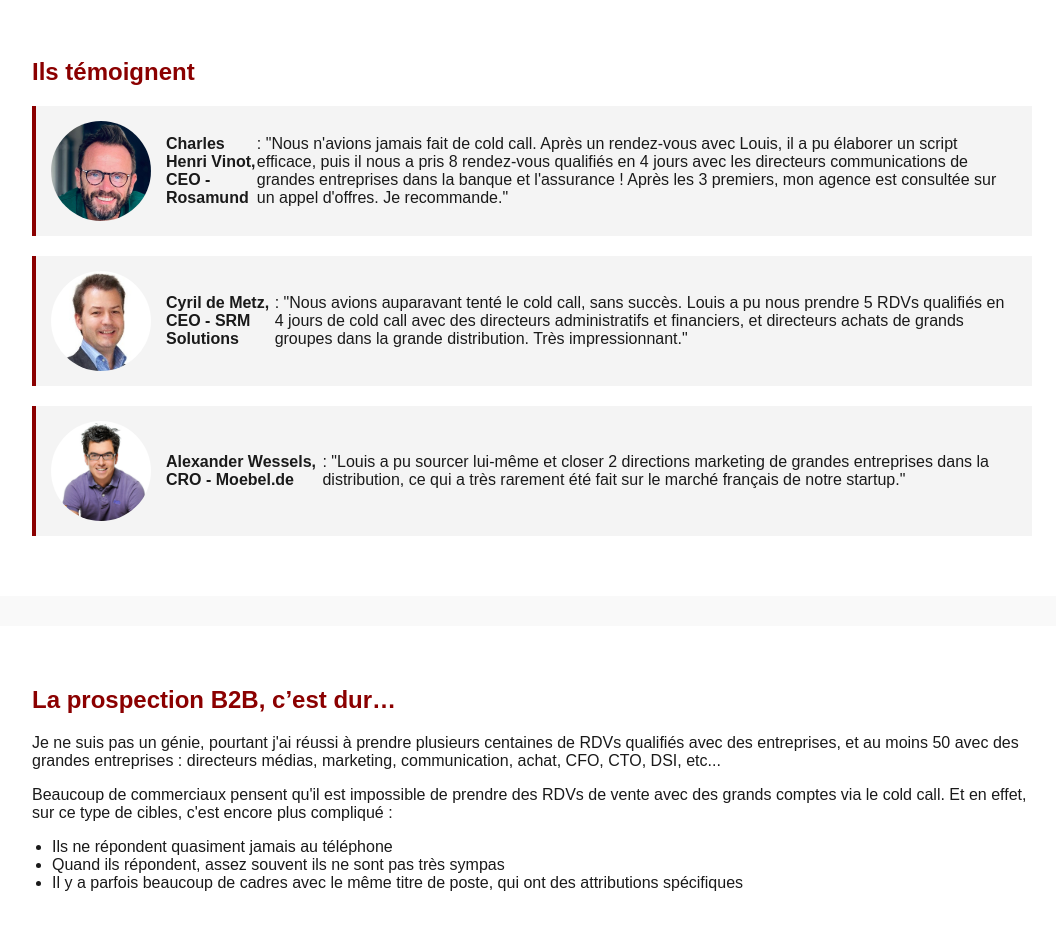
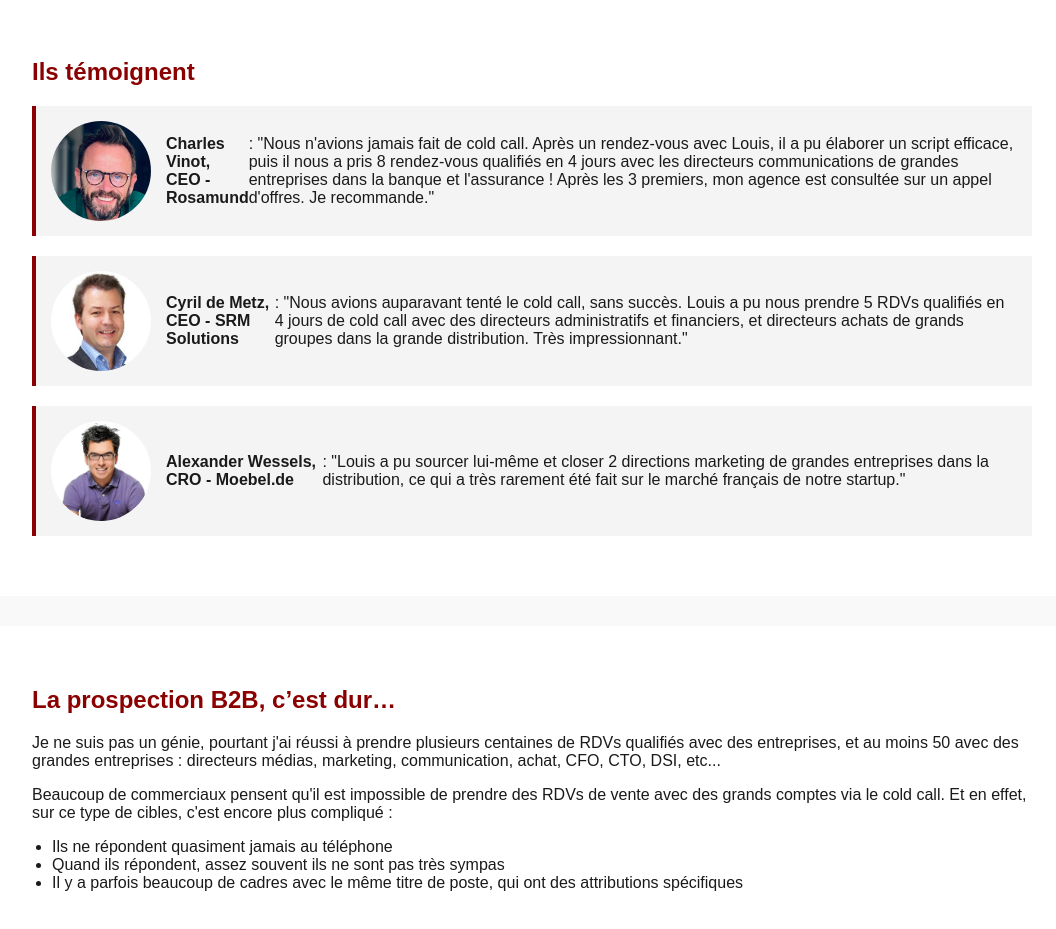
Before and after one commit to Louis-Bonnefond/LP, a plain HTML site: page index.html in a window 1280 px wide. Shown: the part 1180-2109 px from the top of the page, without its empty margins (108-1164 px from the left). Drawn offline with Linux system fonts and the light colour scheme.

Commit message:
Update index.html

```diff
--- a/index.html
+++ b/index.html
@@ -203,7 +203,7 @@
     <h2>Ils témoignent</h2>
     <div class="testimonial">
        <img src="Charles henri vinot.jpeg" alt="Charles Henri Vinot" class="photo">
-      <strong>Charles Henri Vinot, CEO - Rosamund</strong> : "Nous n'avions jamais fait de cold call. Après un rendez-vous avec Louis, il a pu élaborer un script efficace, puis il nous a pris 8 rendez-vous qualifiés en 4 jours avec les directeurs communications de grandes entreprises dans la banque et l'assurance ! Après les 3 premiers, mon agence est consultée sur un appel d'offres. Je recommande."
+      <strong>Charles Vinot, CEO - Rosamund</strong> : "Nous n'avions jamais fait de cold call. Après un rendez-vous avec Louis, il a pu élaborer un script efficace, puis il nous a pris 8 rendez-vous qualifiés en 4 jours avec les directeurs communications de grandes entreprises dans la banque et l'assurance ! Après les 3 premiers, mon agence est consultée sur un appel d'offres. Je recommande."
     </div>
     <div class="testimonial">
       <img src="Cyril de Metz.jpeg" alt="Cyril de Metz" class="photo">
```
